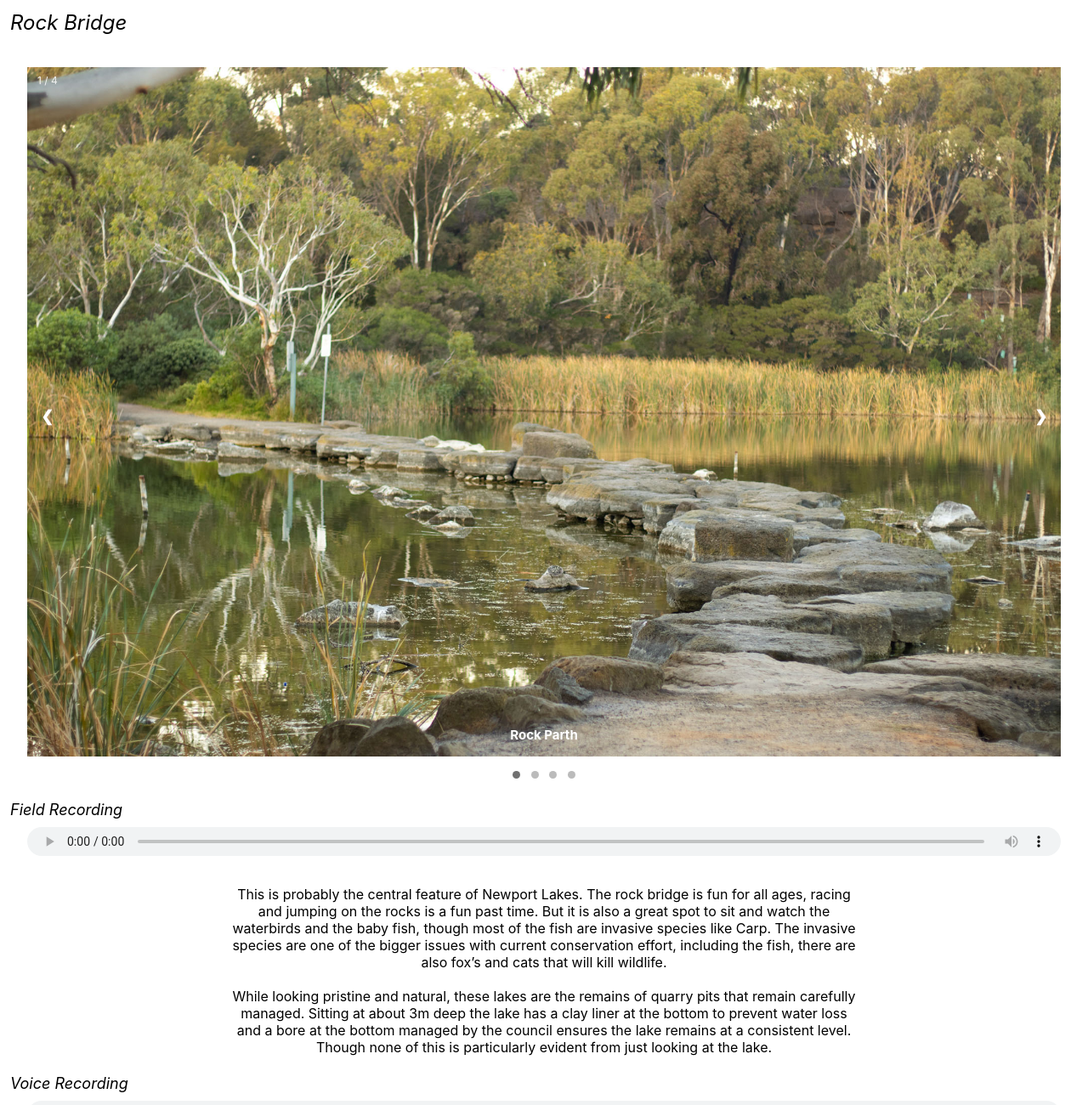
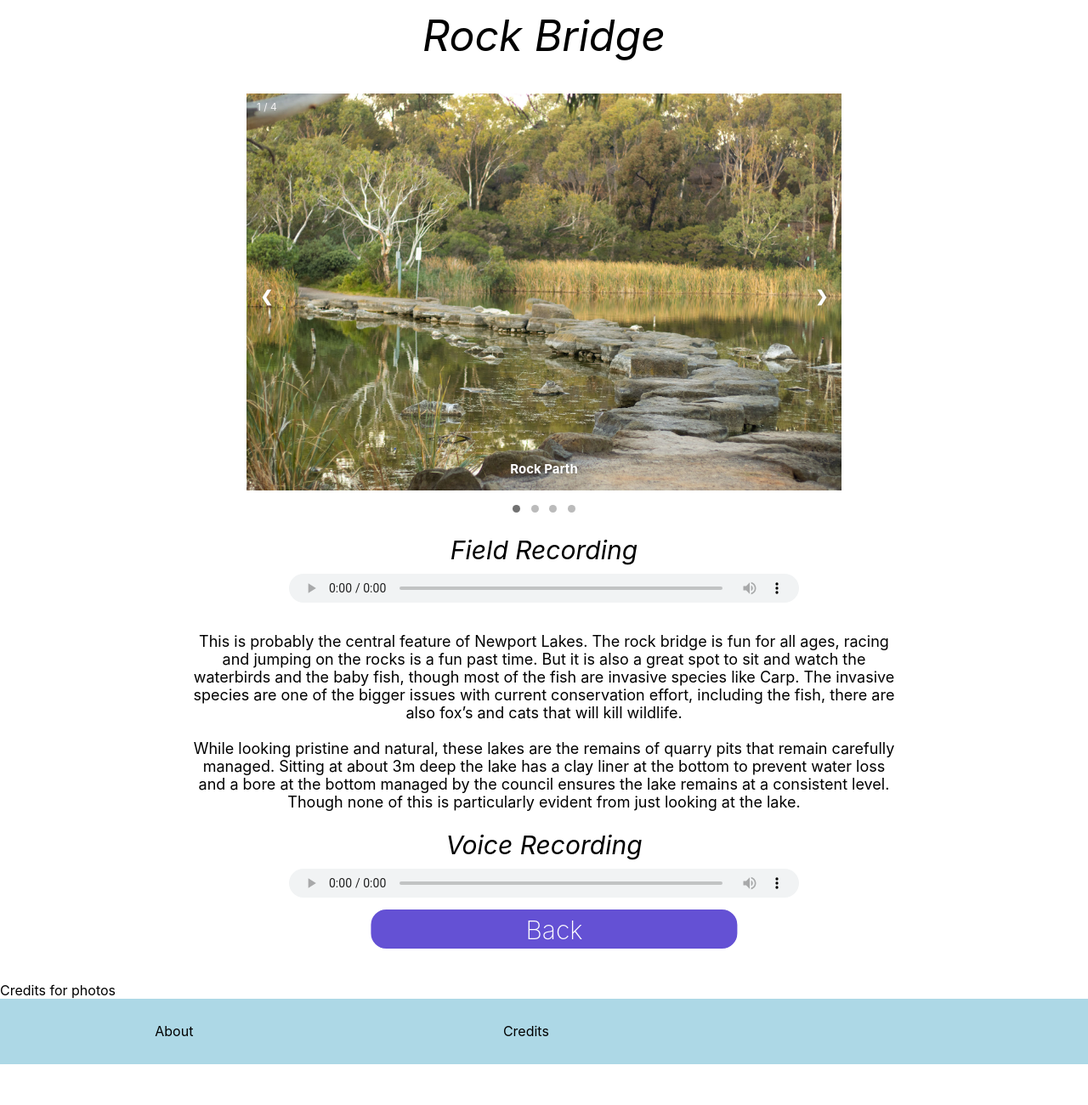
Before and after one commit to EverestEgg/map, a plain HTML site: page Further/rock.html in a window 1280 px wide. Shown: the top 1300 px of the page at 85% size. After the commit the page ends 1252 px from the top, so only its background shows below. Drawn offline with Linux system fonts and the light colour scheme.

Commit message:
linking issues
pls work

```diff
--- a/add.css
+++ b/add.css
@@ -36,12 +36,12 @@ audio {
   margin: 12px;
   padding: 6px;
   width: 34%;
-  left: 50% ;
+  left: 50%;
   transform: translate(-50%, -50%);
   height: 8vmax;
   max-height: 50px;
 
-  background: #6451D4;
+  background: #6451d4;
   border-radius: 20px;
   border: 2px solid;
 
@@ -49,7 +49,6 @@ audio {
   font-weight: 200;
   font-size: 20px;
 }
-
 
 footer {
   position: relative;
@@ -77,7 +76,8 @@ footer {
 }
 /* Slideshow container */
 .slideshow-container {
-  max-width: 95%;
+  width: 95%;
+  max-width: 700px;
   position: relative;
   margin: auto;
 }
@@ -165,3 +165,25 @@ footer {
     opacity: 1;
   }
 }
+
+@media screen and (min-width: 480px) {
+  audio {
+    width: 600px;
+    font-size: 25px;
+  }
+
+  p {
+    font-size: large;
+  }
+  h1 {
+    font-size: 50px;
+    text-align: center;
+  }
+  h3 {
+    text-align: center;
+    font-size: 30px;
+  }
+  #bbut {
+    font-size: 30px;
+  }
+}
--- a/add.js
+++ b/add.js
@@ -1,13 +1,21 @@
 // Js for additonal pages
 
-function about(){
-window.location.href = "../about.html";
+function about() {
+  window.location.href = "../about.html";
 }
-function credits(){
-window.location.href = "../credit.html";
+function credits() {
+  window.location.href = "../credit.html";
 }
 
-
+function acredit() {
+  window.location.href = "../map/credit.html";
+}
+function cabout() {
+  window.location.href = "../map/about.html";
+}
+function cmap() {
+  window.location.href = "../map/map.html";
+}
 
 let slideIndex = 1;
 showSlides(slideIndex);
```
Also changed, not shown: about.html (+8 -7 lines), credit.html (+8 -7 lines).
